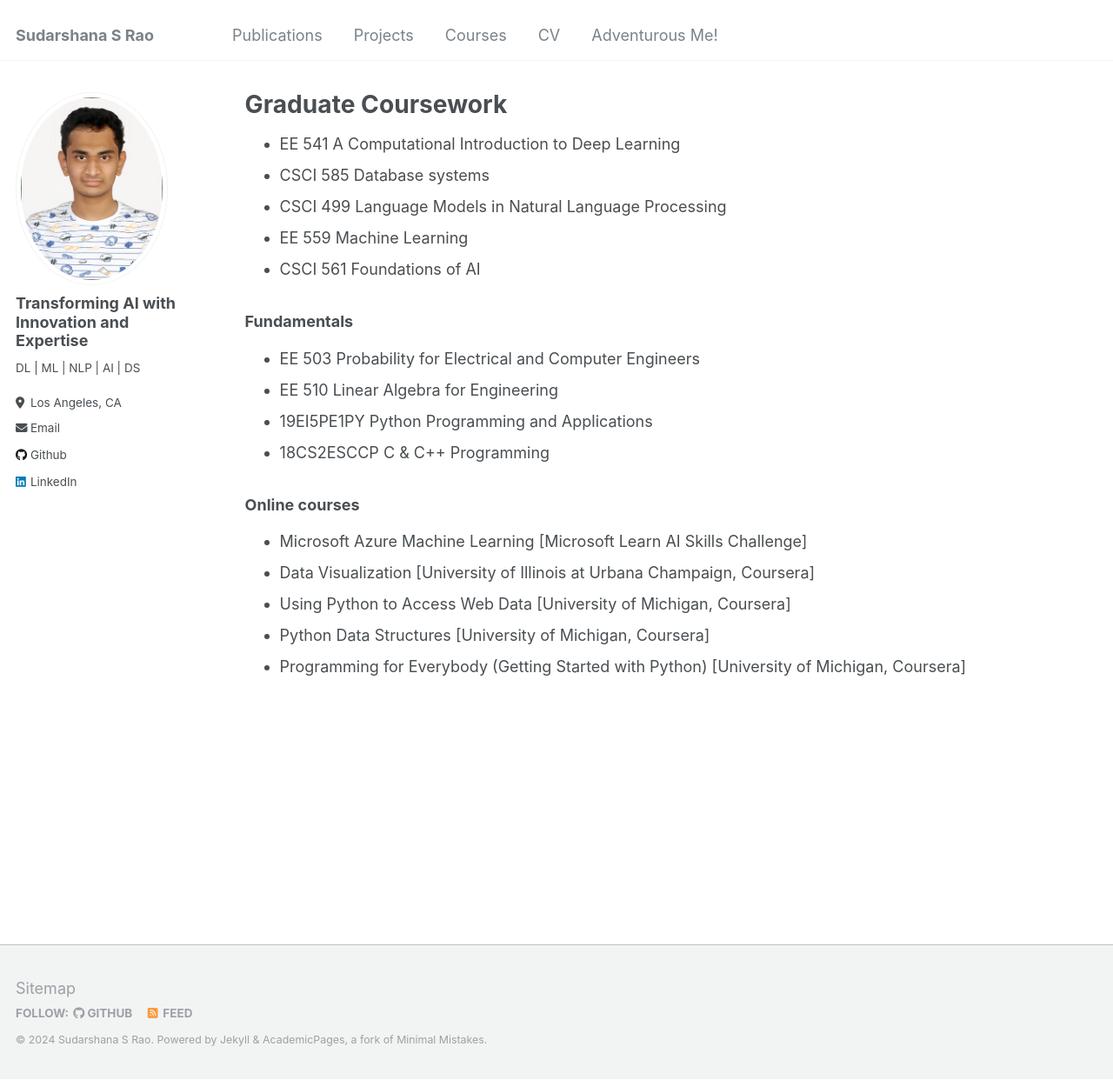
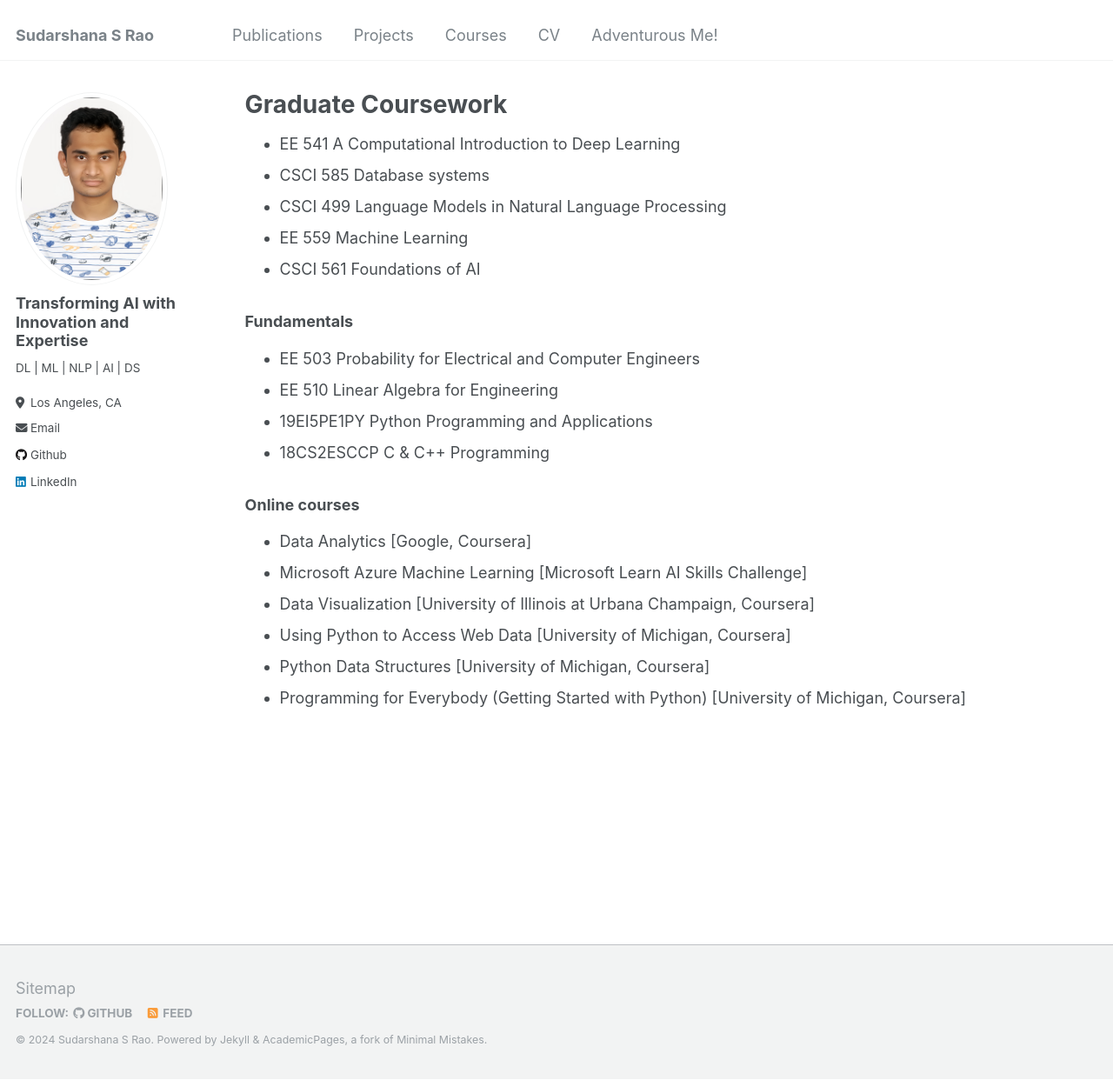
Before and after one commit to SudarshanaSRao/SudarshanaSRao.github.io, a Jekyll site: the page built from _pages/courses.md, in a window 1280 px wide and 1242 px high. Shown: the whole window at 87% size. Built offline with Jekyll 4.4.1, drawn with Linux system fonts in a browser that asks for light colours.

Commit message:
Update courses.md

```diff
--- a/_pages/courses.md
+++ b/_pages/courses.md
@@ -24,6 +24,7 @@ redirect_from:
 
 
 ### Online courses
+* Data Analytics [Google, Coursera]
 * Microsoft Azure Machine Learning [Microsoft Learn AI Skills Challenge]
 * Data Visualization [University of Illinois at Urbana Champaign, Coursera]
 * Using Python to Access Web Data [University of Michigan, Coursera]
```
